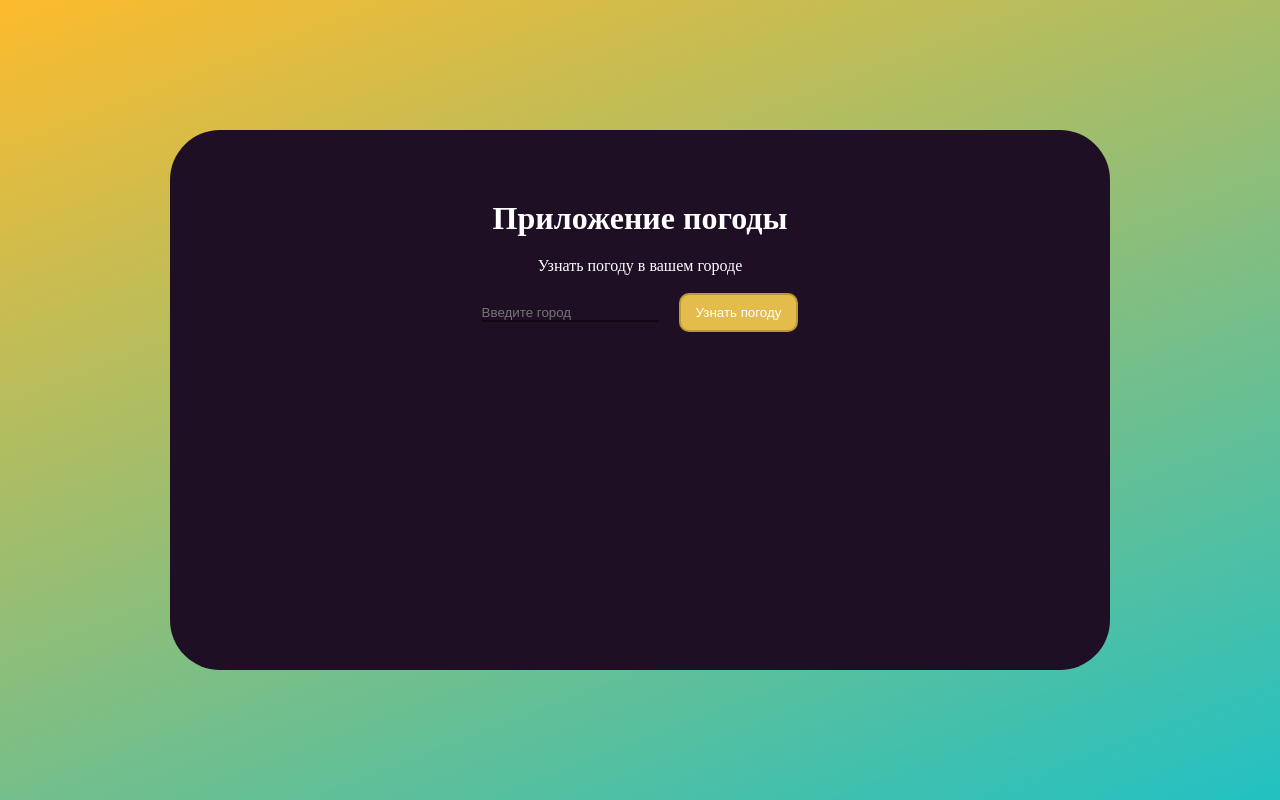
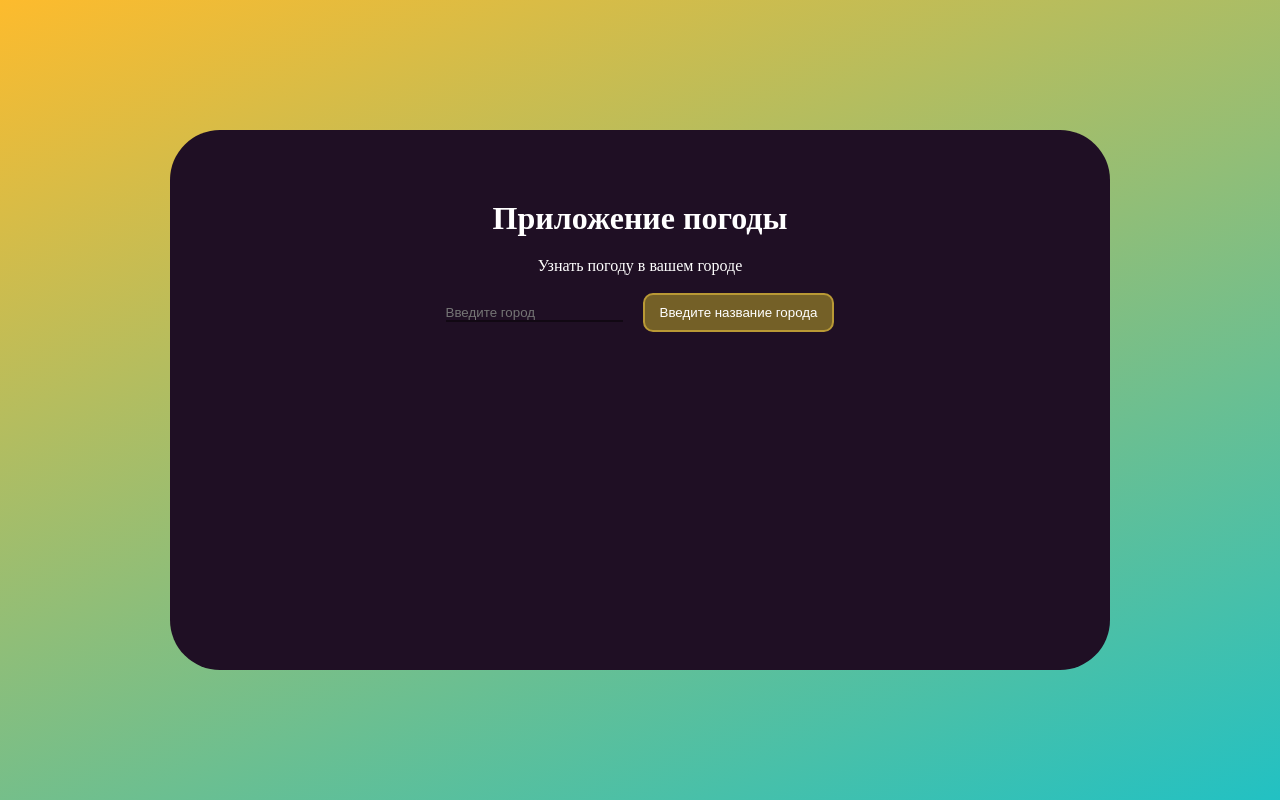
Before and after one commit to RubyVine01/weather-app, a Vue app: page / in a window 1280 px wide. Built offline with nearby package versions, Linux system fonts and the light colour scheme.

Commit message:
main layout

```diff
--- a/src/App.vue
+++ b/src/App.vue
@@ -1,17 +1,47 @@
-<script setup>
+<script>
+export default {
+  data() {
+    return {
+      city: '',
+      error: '',
+    }
+  },
+  computed: {
+    cityName() {
+      return "«" + this.city + "»"
+    }
+  },
+  methods: {
+    getWeather() {
+      if (this.city.trim().length < 2) {
+        this.error = "Название должно быть больше одного символов"
+        return false
+      }
+      this.error = ""
+    }
+  }
+
+}
+
 
 </script>
 
 <template>
   <div class="wrapper">
-    <h1>Приложение погоды</h1>
-    <p>Узнать погоду в вашем городе</p>
-    <input type="text" placeholder="Введите город">
-    <button>Узнать погоду</button>
+    <h1>Приложение погоды </h1>
+    <p>Узнать погоду в {{ city == "" ? "вашем городе" : cityName }}</p>
+    <input type="text" v-model="city" placeholder="Введите город">
+    <button v-if="city != ''" @click="getWeather()">Узнать погоду</button>
+    <button disabled v-else>Введите название города</button>
+    <p class="error">{{ error }}</p>
   </div>
 </template>
 
 <style scoped>
+.error {
+  color: #d03939;
+}
+
 .wrapper {
   width: 900px;
   height: 500px;
@@ -46,6 +76,11 @@
   border-bottom-color: #6e2d7d;
 }
 
+.wrapper button:disabled {
+  background: #746027;
+  cursor: not-allowed;
+}
+
 .wrapper button {
   margin-left: 20px;
   background: #e3bc4b;
```
